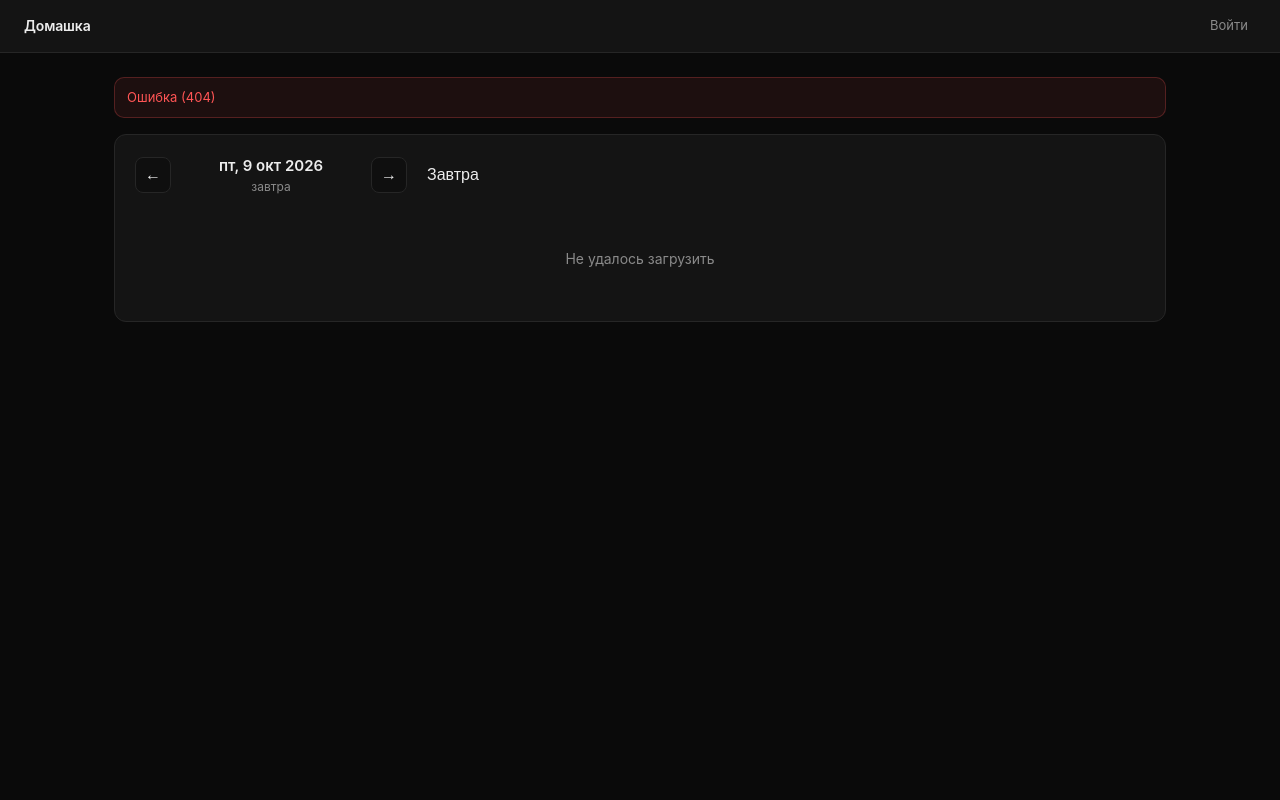
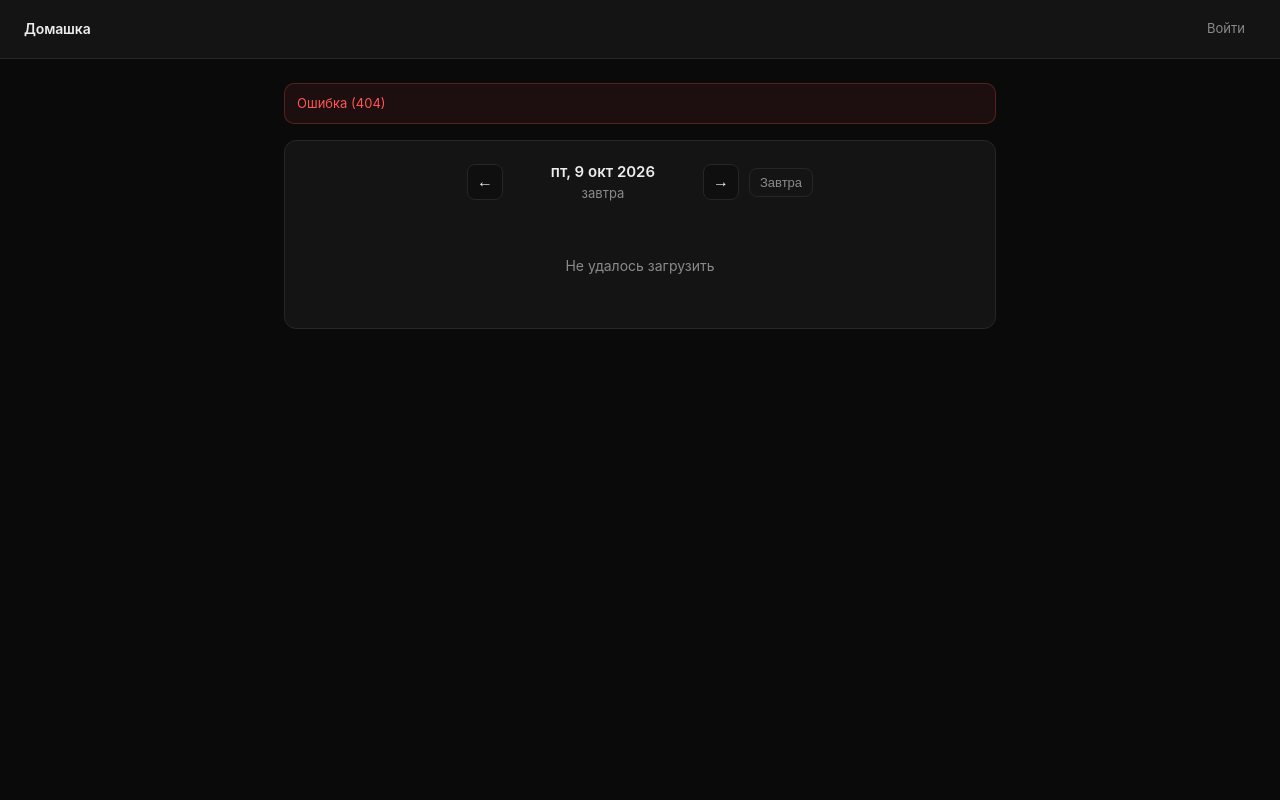
Before and after one commit to bulatik205/homework, a PHP site: template web/templates/index.html in a window 1280 px wide. Run offline with PHP 8.4, Linux system fonts and the light colour scheme; the template is opened without the code that fills it, so the values that code supplies are empty.

Commit message:
update: public.css styles, added more functional from admin styles

```diff
--- a/web/static/css/public.css
+++ b/web/static/css/public.css
@@ -23,6 +23,7 @@ body {
     font-family: -apple-system, BlinkMacSystemFont, "Segoe UI", Inter, Roboto, sans-serif;
     font-size: 14px;
     line-height: 1.5;
+    min-height: 100%;
 }
 
 .topbar {
@@ -49,10 +50,97 @@ body {
     color: var(--muted);
 }
 
+.user a {
+    color: var(--muted);
+    text-decoration: none;
+    font-size: 13px;
+    padding: 6px 10px;
+    border-radius: 8px;
+    border: 1px solid transparent;
+    transition: color 0.15s ease, border-color 0.15s ease;
+}
+
+.user a:hover {
+    color: var(--text);
+    border-color: var(--border);
+}
+
 .container {
-    max-width: 1100px;
+    max-width: 760px;
     margin: 0 auto;
     padding: 24px;
+}
+
+.card {
+    background: var(--surface);
+    border: 1px solid var(--border);
+    border-radius: 12px;
+    padding: 20px;
+}
+
+.toolbar {
+    display: flex;
+    justify-content: space-between;
+    align-items: center;
+    gap: 16px;
+    margin-bottom: 20px;
+    flex-wrap: wrap;
+}
+
+.date-nav {
+    display: flex;
+    align-items: center;
+    gap: 10px;
+    flex: 1;
+    justify-content: center;
+}
+
+.date-nav button {
+    background: var(--surface-2);
+    border: 1px solid var(--border);
+    color: var(--text);
+    width: 36px;
+    height: 36px;
+    border-radius: 8px;
+    font-size: 16px;
+    cursor: pointer;
+    flex-shrink: 0;
+}
+
+.date-nav button:hover {
+    border-color: #444;
+}
+
+.date-nav button.link {
+    width: auto;
+    height: auto;
+    padding: 6px 10px;
+    background: transparent;
+    color: var(--muted);
+    font-size: 13px;
+}
+
+.date-nav button.link:hover {
+    color: var(--text);
+}
+
+.date-display {
+    text-align: center;
+    min-width: 180px;
+}
+
+.date-main {
+    font-size: 15px;
+    font-weight: 600;
+}
+
+.date-sub {
+    font-size: 12px;
+}
+
+.muted {
+    color: var(--muted);
+    font-size: 13px;
 }
 
 .msg {
@@ -79,87 +167,6 @@ body {
     display: none;
 }
 
-.card {
-    background: var(--surface);
-    border: 1px solid var(--border);
-    border-radius: 12px;
-    padding: 20px;
-    margin-bottom: 24px;
-}
-
-.link {
-    background: none;
-    border: none;
-    color: var(--muted);
-    cursor: pointer;
-    font-size: 13px;
-    padding: 4px 8px;
-    border-radius: 6px;
-    text-decoration: none;
-}
-
-.link:hover {
-    color: var(--text);
-    background: var(--surface-2);
-}
-
-.muted {
-    color: var(--muted);
-    font-size: 13px;
-}
-
-.toolbar {
-    display: flex;
-    justify-content: space-between;
-    align-items: center;
-    gap: 16px;
-    margin-bottom: 20px;
-    flex-wrap: wrap;
-}
-
-.date-nav {
-    display: flex;
-    align-items: center;
-    gap: 10px;
-}
-
-.date-nav button {
-    background: var(--surface-2);
-    border: 1px solid var(--border);
-    color: var(--text);
-    width: 36px;
-    height: 36px;
-    border-radius: 8px;
-    font-size: 16px;
-    cursor: pointer;
-}
-
-.date-nav button:hover {
-    border-color: #444;
-}
-
-.date-nav button.link {
-    width: auto;
-    height: auto;
-    padding: 6px 10px;
-    background: transparent;
-    border: none;
-}
-
-.date-display {
-    text-align: center;
-    min-width: 180px;
-}
-
-.date-main {
-    font-size: 15px;
-    font-weight: 600;
-}
-
-.date-sub {
-    font-size: 12px;
-}
-
 .cards {
     display: flex;
     flex-direction: column;
@@ -169,7 +176,7 @@ body {
 .cards .empty {
     text-align: center;
     color: var(--muted);
-    padding: 32px;
+    padding: 32px 16px;
 }
 
 .task-card {
```
Also changed, not shown: other parts of web/static/css/public.css (+46 -11 lines).
